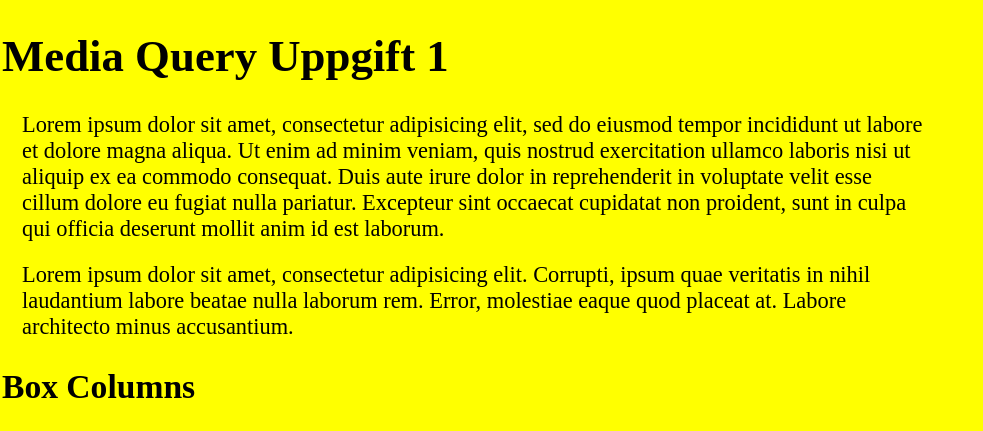
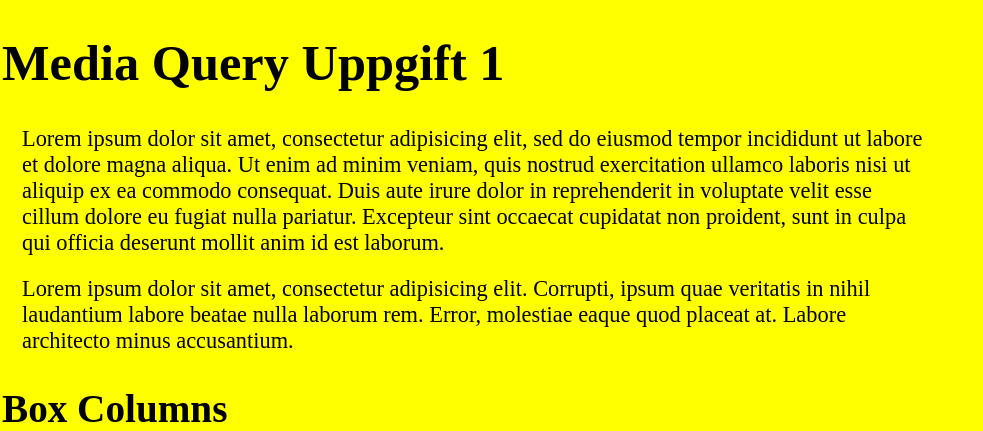
Before and after one commit to MahmoodAlHassan/Webbutveckling-1, a plain HTML site: page 11-responsive-design/index.html in a window 1280 px wide. Shown: the top 431 px of the page, without its empty margins (0-983 px from the left). Drawn offline with Linux system fonts and the light colour scheme.

Commit message:
Update media-query-exempel1.css

```diff
--- a/11-responsive-design/media-query-exempel1.css
+++ b/11-responsive-design/media-query-exempel1.css
@@ -67,10 +67,10 @@ figcaption{
 		font-size: 0.7em;
 	}
 	h1{
-		font-size: 4em;
+		font-size: 4.5em;
 	}
 	h2{
-		font-size: 3em;
+		font-size: 3.5em;
 	}
 	p{
 		margin: 20px;
```
